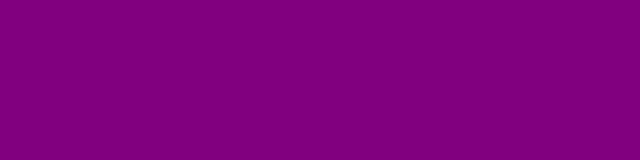
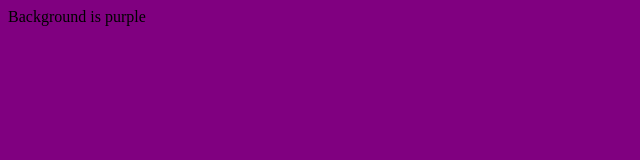
Before and after one commit to ilyharaksh/ilyharaksh.github.io, a plain HTML site: page index.html in a window 1280 px wide. Shown: the whole page, without its empty margins (0-640 px from the left). Drawn offline with Linux system fonts and the light colour scheme.

Commit message:
Update index.html

```diff
--- a/index.html
+++ b/index.html
@@ -7,6 +7,6 @@
     <title>Document</title>
 </head>
 <body>
-
+    Background is purple
 </body>
 </html>
```
